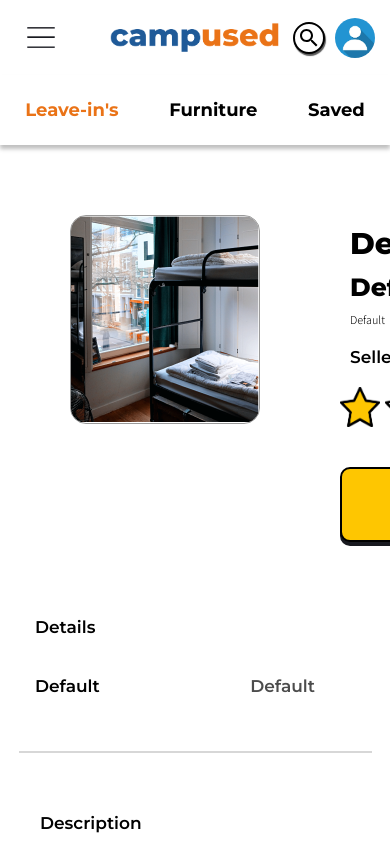
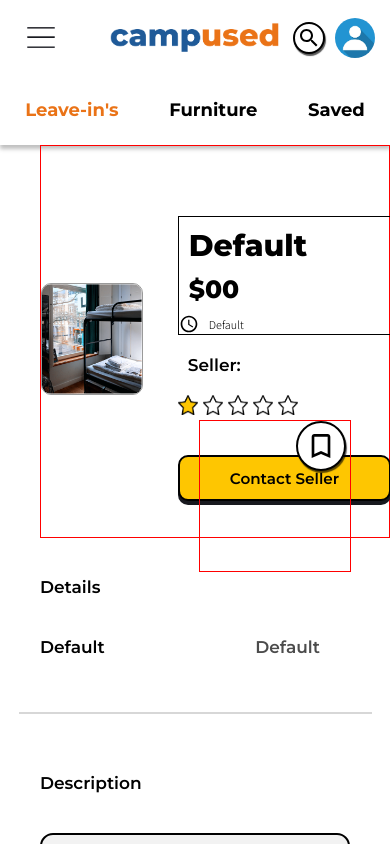
Before and after one commit to cindyparkk/campused, a Next.js app: page /product in a window 390 px wide. Built offline with nearby package versions, Linux system fonts and the light colour scheme.

Commit message:
partially fixed product page responsiveness

```diff
--- a/comps/PostSlide/index.js
+++ b/comps/PostSlide/index.js
@@ -3,16 +3,20 @@ import styled from 'styled-components';
 import Rating from '../Rating';
 import Button from '../Button';
 import Heart from '../Heart';
-
+import Saved from '../Saved';
 
 
 const Container = styled.div`
 display: flex;
-width:100%;
+max-width: 90%;
+border: 1px solid red;
+align-items: center;
+margin-left: 40px;
 `;
 
 const Info = styled.div`
 flex-grow:1;
+border: 1px solid black;
 `;
 
 const Info2 = styled.div`
@@ -25,22 +29,29 @@ const Item = styled.img`
 
 border: 1px solid #9A9A9A;
 border-radius: 16px;
-
+width: 50%;
 
 
 `;
 
+
 const ItemBox = styled.div`
-@media (max-width: 500px){
-  max-width: 240px;
-}
- margin:70px;
+// @media (max-width: 500px){
+//   max-width: 240px;
+// }
+//  margin:70px;
+`;
+
+const ItemMobile = styled.img`
+  width: 100px;
+  border: 1px solid #9A9A9A;
+  border-radius: 10px;
 `;
 
 const Infos = styled.div`
 display:inline;
 margin-top:70px;
-margin-left:10px;
+margin-left:10%;
 
 `;
 
@@ -69,13 +80,27 @@ const Info3 = styled.div`
 
 `;
 
+const TimeDiv = styled.div`
+  display: flex;
+  align-items: center;
+`;
+
+const SavedDiv = styled.div`
+  position: absolute;
+  right: 10%;
+  border: 1px solid red;
+  width: 150px;
+  height: 150px;
+`;
+
 
 
 const PostSlide =({imgurl,title, price, time, name}) =>{
-  return <Container>
-    <ItemBox>
-    <Item src={imgurl} />
-    </ItemBox>
+  return <div>
+  <Container>
+  <ItemBox>
+  {process.browser && window.innerWidth > 670 ? <Item src={imgurl}/> : <ItemMobile src={imgurl} />}
+  </ItemBox>
 
     <Infos>
 
@@ -83,16 +108,22 @@ const PostSlide =({imgurl,title, price, time, name}) =>{
     <Info>
       <Title>{title}</Title>
       <Price>{price}</Price>
-      <Time>{time}</Time>
+      <TimeDiv>
+        <img id='time' src='/time.svg' />
+        <Time>{time}</Time>
+      </TimeDiv>
     </Info>
 
     <Info2>
       <Seller>{name}</Seller>
-      <Rating />
+      {process.browser && window.innerWidth > 670 ?<Rating width={"40px"} height={"40px"}/>: <Rating width={"20px"} height={"20px"}/>}
 
       <Info3>
     <Button />
-    <Heart />
+    {/* <Heart /> */}
+    <SavedDiv>
+      <Saved />
+    </SavedDiv>
     </Info3>
 
 
@@ -102,6 +133,7 @@ const PostSlide =({imgurl,title, price, time, name}) =>{
 
 
   </Container>
+  </div>
 }
 
 
@@ -109,7 +141,7 @@ const PostSlide =({imgurl,title, price, time, name}) =>{
 PostSlide.defaultProps = {
 imgurl:"/userpost5.png",
 title:"Default",
-price:"Default",
+price:"$00",
 time:"Default",
 name:"Seller: "
 
@@ -117,6 +149,4 @@ name:"Seller: "
 
 
 
-//
-
 export default PostSlide;
--- a/comps/ProductDetails/index.js
+++ b/comps/ProductDetails/index.js
@@ -8,7 +8,7 @@ justify-content: center;
 flex-direction: column;
 
 width:100%;
-margin-left:70px;
+margin-left:40px;
 `;
 
 const Title = styled.h6`
--- a/comps/ProfilePost/index.js
+++ b/comps/ProfilePost/index.js
@@ -34,6 +34,7 @@ const Text = styled.div`
 const Title = styled.h4`
     font-family: 'Assistant', sans-serif;
     font-weight: 300;
+    line-height: 0.7;
 `;
 
 const Image = styled.img`
--- a/comps/Rating/index.js
+++ b/comps/Rating/index.js
@@ -5,8 +5,8 @@ import styled from 'styled-components';
 const Cont = styled.div`
   display:flex;
   img {
-    width:40px;
-    height:40px;
+    width: ${props=>props.width ? props.width : "40px"};
+    height: ${props=>props.height ? props.height : "40px"};
     margin-right: 5px;
     cursor: pointer;
   }
@@ -19,7 +19,7 @@ const filled = "/star.png";
 
 
 
-const Rating = ({numstars, onClick}) => {
+const Rating = ({numstars, onClick, width, height}) => {
 
   const [stars, setStars] = useState(0);
 
@@ -27,7 +27,7 @@ const Rating = ({numstars, onClick}) => {
     setStars(numstars);
   }, [numstars]);
 
-  return <Cont>
+  return <Cont width={width} height={height}>
     <div onClick={()=>{
       setStars(1);
       onClick(1);
@@ -62,7 +62,9 @@ const Rating = ({numstars, onClick}) => {
 }
 
 Rating.defaultProps = {
-  onClick:()=>{}
+  onClick:()=>{},
+  width: "40px",
+  height: "40px"
 }
 
 
--- a/comps/Saved/index.js
+++ b/comps/Saved/index.js
@@ -5,6 +5,8 @@ import CircleButton from '../CircleButton';
 
 const Main = styled.div`
    display: inline-block;
+   position: absolute;
+   justify-content: flex-end;
 `;
 
 const Icon = styled.img`
@@ -41,7 +43,7 @@ const AddedContainer = styled.div`
     max-width: 200px;
     position: relative;
     transition: opacity 3s;
-    display: ${props=>props.message ? "flex" : "none"};
+    visibility: ${props=>props.message ? "visible" : "hidden"};
     opacity: ${props=>props.fade ? "0" : "1"};
 `;
 
--- a/pages/index.scss
+++ b/pages/index.scss
@@ -242,6 +242,10 @@ textarea {
 
 }
 
+#time{
+    width: 20px;
+}
+
 //furniture_maret_app page
 .itempost {
     margin:0% 15% 15% 15%;
--- a/pages/product/index.js
+++ b/pages/product/index.js
@@ -11,7 +11,7 @@ import ProductDetails from '../../comps/ProductDetails';
 import PostSlide from '../../comps/PostSlide';
 
 export default function Product() {
-  return  <div className="page">
+  return  <div>
       <Header />
       <HeaderMenu />
       <div>
@@ -21,7 +21,7 @@ export default function Product() {
 
       </div>
 
-     <PostSlide />
+     <PostSlide price={"$00"} />
 
       <ProductDetails />
 
@@ -29,7 +29,7 @@ export default function Product() {
         <Divider />
         <ProdictDescription />
       </div>
-      <div className="footer">
+      <div>
         <Footer />
       </div>
     </div>
```
Also changed, not shown: public/time.svg (added), 1 other file (tests, documents, lock files or other folders).
